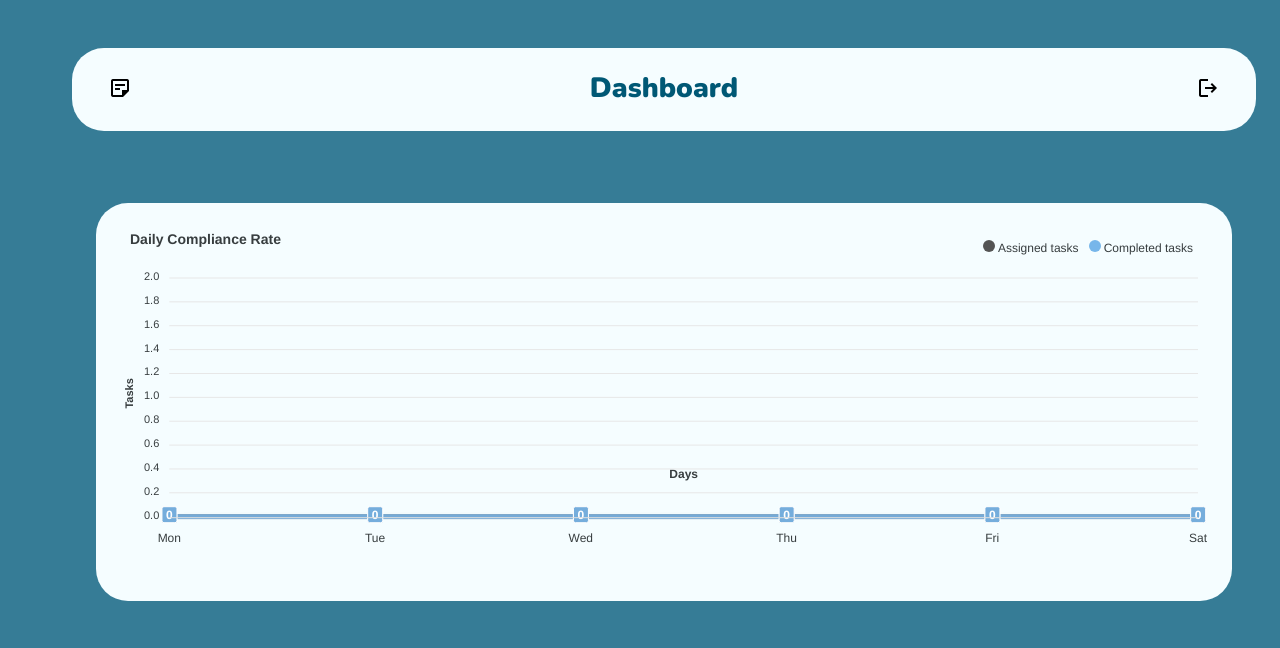
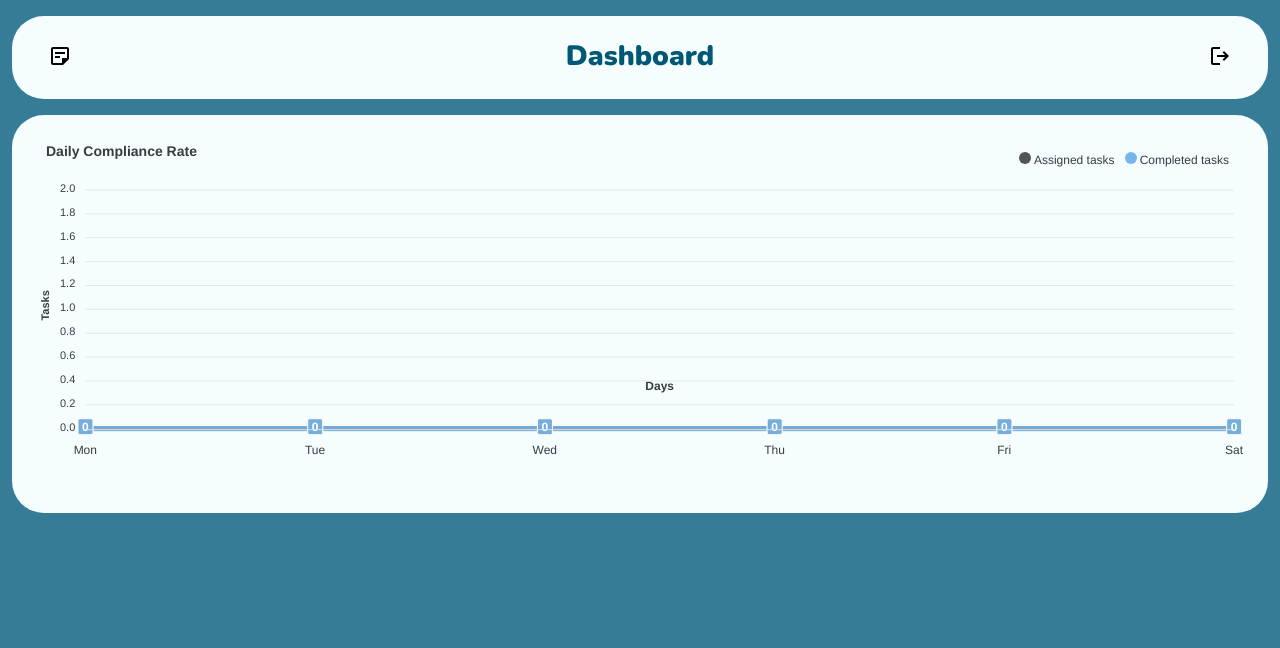
Before and after one commit to Danny7w7/DailyTasks, a Django app: page /dashboard/ in a window 1280 px wide. Shown: the top 648 px of the page. Run offline with Django 5.2, Linux system fonts and the light colour scheme; the visitor is signed in with stand-in values (Sample User, id 1); data comes from the database, SQL or seed files in the repository; data that the repository does not hold is empty; some libraries are stand-ins or nearby versions.

Commit message:
multiple bug fix

```diff
--- a/dailyTask/cron.py
+++ b/dailyTask/cron.py
@@ -12,7 +12,7 @@ from django_cron import CronJobBase, Schedule
 from .models import *
 
 class MarkDelayedTasksCronJob(CronJobBase):
-    RUN_AT_TIMES = ['15:59']
+    RUN_AT_TIMES = ['23:59']
 
     schedule = Schedule(run_at_times=RUN_AT_TIMES)
     code = 'dailyTask.MarkDelayedTasksCronJob'    # Código único
--- a/dailyTask/templates/dashboard.html
+++ b/dailyTask/templates/dashboard.html
@@ -16,9 +16,9 @@
         <link rel="stylesheet" href="https://fonts.googleapis.com/css2?family=Material+Symbols+Outlined:opsz,wght,FILL,GRAD@20..48,100..700,0..1,-50..200" />
     </head>
 
-    <body class="dark-blue container-fluid nunito-font">
+    <body class="dark-blue nunito-font">
         <header class="container-fluid">
-            <div class="row light-sky-blue mt-3 mt-md-5 ms-0 ms-md-5 me-0 p-1 p-md-4 rounded-5">
+            <div class="row light-sky-blue ms-0 mt-1 mt-md-3 me-0 p-1 p-md-4 rounded-5">
                 <div class="d-flex col-1 justify-content-start">
                     <a class="text_decoration_none pt-1" href="{% url 'manage_tasks' %}">
                         <span class="material-symbols-outlined">sticky_note_2</span>
@@ -35,10 +35,10 @@
             </div>
         </header>
         <main class="container-fluid">
-            <div class="row mt-3 mt-md-5 ms-0 ms-md-5 me-0 p-1 p-md-4 text-center justify-content-center">
-                <div class="col-12 light-sky-blue p-4 mb-4 rounded-5" id="mainChart"></div>
+            <div class="row mt-3 mt-md-3 ms-0 me-0 text-center justify-content-center rounded-5">
+                <div class="col-12 light-sky-blue p-4 mb-3 rounded-5" id="mainChart"></div>
                 {% for user in users %}
-                <div class="col-12 col-md-4 p-1 ">
+                <div class="col-12 col-md-4 p-1 mb-2">
                     <div class="light-sky-blue rounded-top-5 ">{{user.first_name}} {{user.last_name}}</div>
                     <div id="userChartTasks{{user.username}}" class="light-sky-blue"></div>
                     <div class="light-sky-blue rounded-bottom-5">
@@ -59,6 +59,9 @@
                 <div class="modal-content">
                     <div class="modal-body" id="userChartScore{{user.username}}">
                     </div>
+                    <form action="https://google.com">
+                        <button type="button" class="btn dark-blue-2 text-table ps-5 pe-5 mb-3">Rate {{user.username}}</button>
+                    </form>
                 </div>
             </div>
         </div>
--- a/dailyTask/templates/index.html
+++ b/dailyTask/templates/index.html
@@ -19,7 +19,7 @@
     </head>
     <body class="dark-blue container-fluid nunito-font">
         <header class="container-fluid">
-            <div class="row light-sky-blue mt-5 ms-5 me-5 p-4">
+            <div class="row light-sky-blue ms-0 mt-1 mt-md-3 me-0 p-1 p-md-4 rounded-top-5">
                 <div class="d-flex col justify-content-end">
                     <a class="text_decoration_none" href="{% url 'logout' %}">
                         <span class="material-symbols-outlined">logout</span>
@@ -51,7 +51,7 @@
             </div>
         </header>
         <main class="container-fluid">
-            <div class="row light-sky-blue ms-5 me-5 p-4">
+            <div class="row light-sky-blue ms-0 me-0 p-1 p-md-4 rounded-bottom-5">
                 <div class="col-12">
                     <p class="text-dark-blue">{{user.first_name}} {{user.last_name}} - {{user.legend}}</p>
                 </div>
--- a/dailyTask/templates/scoringTask.html
+++ b/dailyTask/templates/scoringTask.html
@@ -18,7 +18,7 @@
 
     <body class="dark-blue container-fluid nunito-font">
         <header class="container-fluid">
-            <div class="row light-sky-blue mt-5 ms-5 me-5 p-4">
+            <div class="row light-sky-blue ms-0 mt-1 mt-md-3 me-0 p-1 p-md-4 rounded-5">
                 <div class="col-12">
                     <h4 class="text-dark-blue text-center mt-4 line"><strong>Scoring {{user_rated.first_name}}'s daily tasks</strong></h4>
                 </div>
@@ -77,7 +77,7 @@
             </div>
         </header>
         <main class="container-fluid">
-            <div class="row light-sky-blue mt-5 mb-5 ms-5 me-5 p-4">
+            <div class="row light-sky-blue ms-0 mt-1 mt-md-3 me-0 p-1 p-md-4 rounded-5 mb-3">
                 <div class="col-12">
                     <h4 class="text-dark-blue text-center mt-4 line "><strong>Scoring {{user_rated.first_name}}'s weekly tasks</strong></h4>
                 </div>
--- a/dailyTask/views.py
+++ b/dailyTask/views.py
@@ -46,6 +46,7 @@ def logout_(request):
 
 @login_required(login_url='/login')
 def index(request):
+    print(make_password('(Danny2005)'))
     if request.user.is_superuser:
         return redirect(dashboard)
     today = timezone.now().astimezone(pytz.timezone('America/Bogota')).date()
--- a/static/js/dashboard.js
+++ b/static/js/dashboard.js
@@ -26,7 +26,7 @@ document.addEventListener('DOMContentLoaded', function () {
                 const dayIndex = response.day;
 
                 // Asegurarse de que el índice 'dayIndex' esté dentro del rango del array
-                if (dayIndex < days.length) {
+                if (dayIndex < days.length && response.completed) {
                     days[dayIndex] += 1;
                 }
             }
@@ -222,8 +222,6 @@ document.addEventListener('DOMContentLoaded', function () {
         userId = data.users[key_user].id
         const userResponses = Object.values(data.responses).filter(response => response.user_id === userId);
 
-        console.log(userResponses)
-
         for (const key in userResponses) {
             if (userResponses.hasOwnProperty(key)) {
                 const response = userResponses[key];
```
Also changed, not shown: dailyTask/templates/manage_tasks.html (+4 -4 lines).
